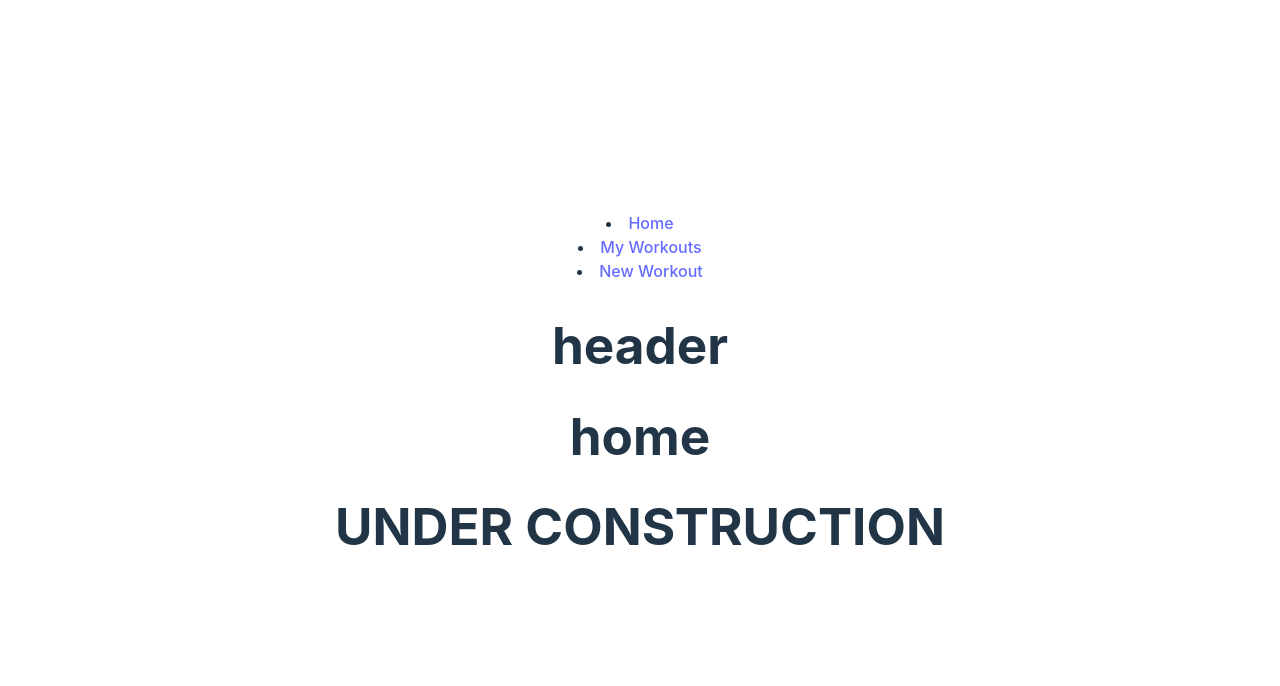
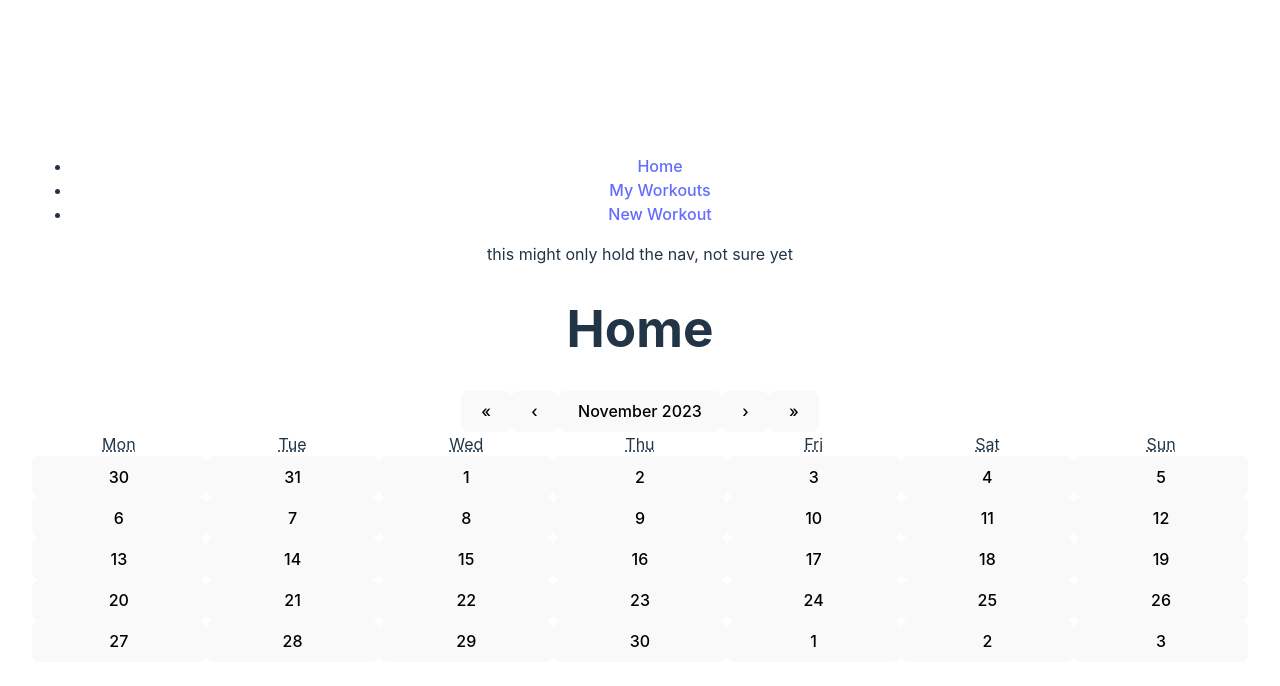
Before and after one commit to brianahlers/workoutwiz, a React (Vite) app in the folder client/: page / in a window 1280 px wide. Shown: the top 686 px of the page. Built offline with nearby package versions, Linux system fonts and the light colour scheme.

Commit message:
set up frontend to talk to server

```diff
--- a/client/src/App.jsx
+++ b/client/src/App.jsx
@@ -2,41 +2,17 @@ import { React, useState } from 'react'
 import { BrowserRouter as Router, Routes, Route } from 'react-router-dom'
 import './App.css'
 import Home from './Components/Home'
-import MyWorkout from './Components/MyWorkouts'
+import MyWorkouts from './Components/MyWorkouts'
 import NewWorkout from './Components/NewWorkout'
 import Header from './Components/Header'
 
 function App() {
-  // const [currentPage, setCurrentPage] = useState('Home')
-
-  // const renderPage = () => {
-  //   if (currentPage === 'Home') {
-  //     return <Home />
-  //   }
-  //   if (currentPage === 'Calendar') {
-  //     return <MyWorkout />
-  //   }
-  //   if (currentPage === 'NewWorkout') {
-  //     return <NewWorkout />
-  //   }
-  // };
-
-  // const handlePageChange = (page) => setCurrentPage(page)
-
-  // return (
-  //   <>
-  //     <Header currentPage={currentPage} handlePageChange={handlePageChange} />
-  //     <main>
-  //       {renderPage()}
-  //     </main>
-  //   </>
-  // )
 return (
   <Router>
     <Header />
     <Routes>
       <Route path='/' element={<Home />} />
-      <Route path='/myworkout' element={<MyWorkout />} />
+      <Route path='/myworkouts' element={<MyWorkouts/>} />
       <Route path='/newworkout' element={<NewWorkout />} />
     </Routes>
   </Router>
--- a/client/src/Components/Header.jsx
+++ b/client/src/Components/Header.jsx
@@ -1,11 +1,11 @@
 import React from 'react';
 import Nav from './Nav';
 
-const Header = ({ currentPage, handlePageChange }) => {
+const Header = () => {
     return (
         <header>
             <Nav />
-            <h1>header</h1>
+            <p>this might only hold the nav, not sure yet</p>
         </header>
     );
 };
--- a/client/src/Components/Home.jsx
+++ b/client/src/Components/Home.jsx
@@ -1,10 +1,13 @@
 import React from 'react';
+import Calendar from 'react-calendar';
+
 
 const Home = () => {
     return (
         <div className="home">
-            <h1>home</h1>
-            <h1>UNDER CONSTRUCTION</h1>
+            <h1>Home</h1>
+            <Calendar />
+
         </div>
     );
 };
--- a/client/src/Components/Nav.jsx
+++ b/client/src/Components/Nav.jsx
@@ -1,11 +1,11 @@
 import React from 'react';
 import { Link } from 'react-router-dom';
-
 
 const Nav = () => {
   return (
     <div className='Nav'>
       <nav className='nav navbar'>
+        <ul className='nav-list'>
           <li className='nav-item'>
             <Link to={'/'}>Home</Link>
           </li>
@@ -15,6 +15,7 @@ const Nav = () => {
           <li className='nav-item'>
             <Link to={'/newworkout'}>New Workout</Link>
           </li>
+        </ul>
       </nav>
     </div>
   );
```
Lines whose indentation alone changed are shown as unchanged.
